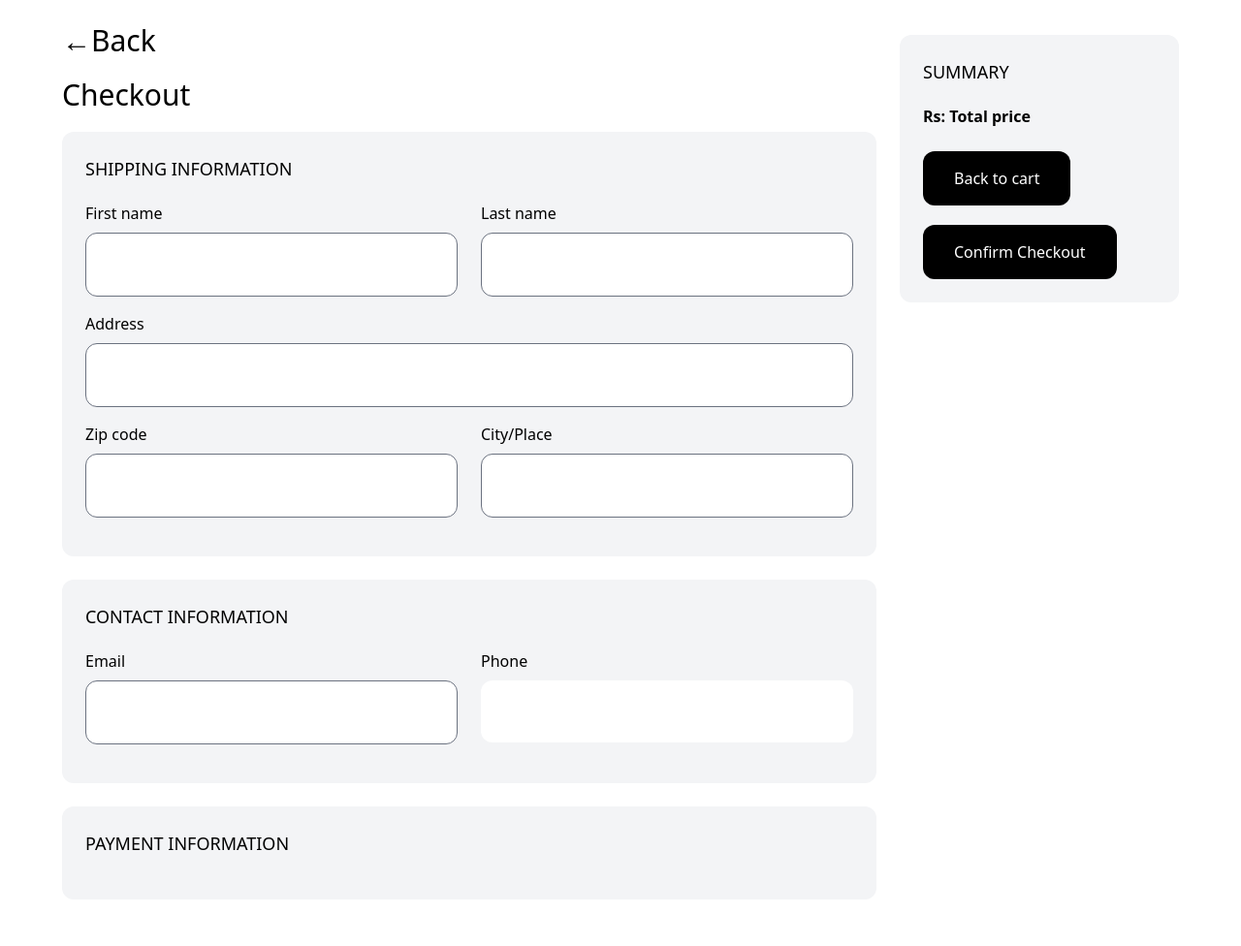
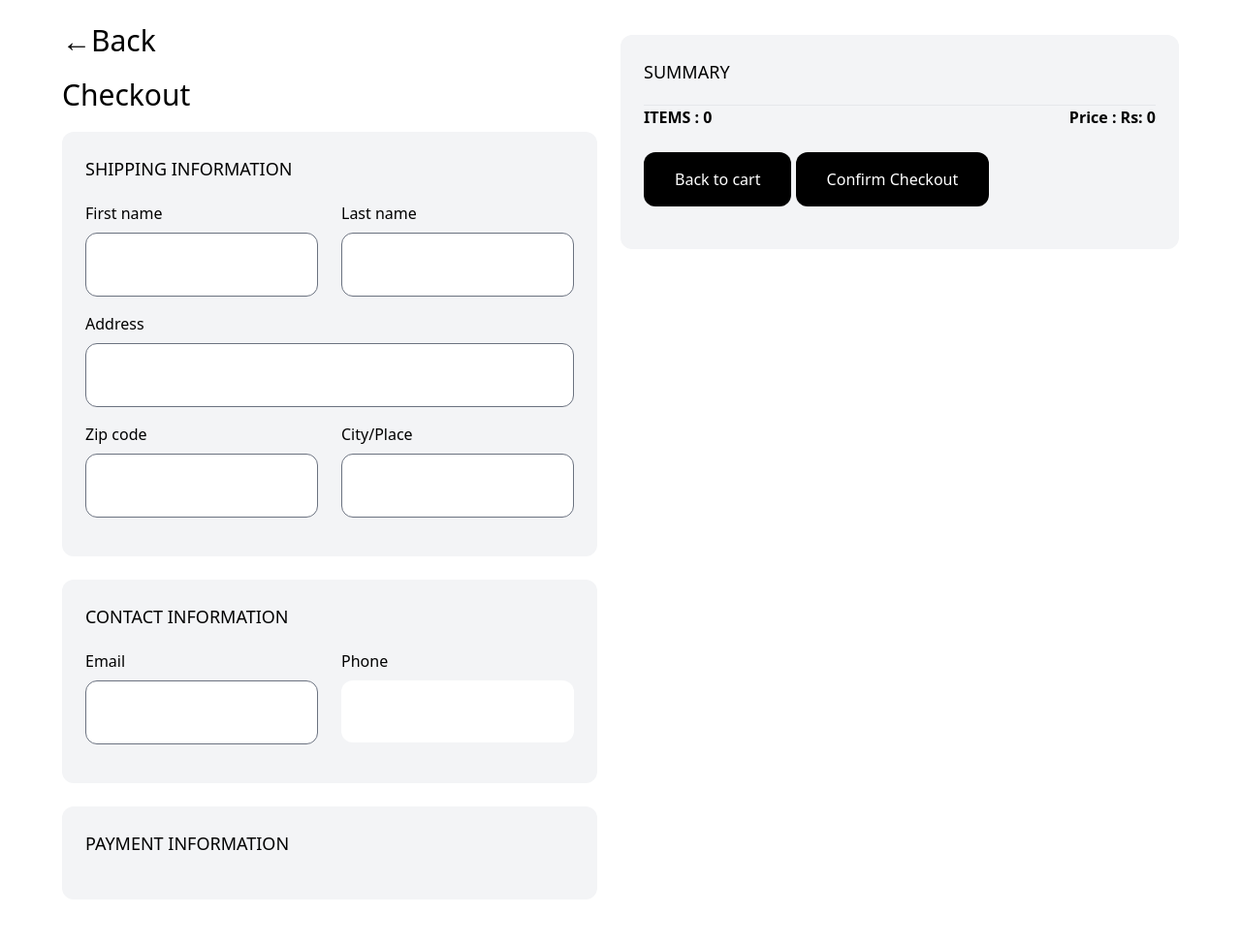
Before and after one commit to rovannoufer/market_place, a Django app: page /checkout/ in a window 1280 px wide. Shown: the part 77-1053 px from the top of the page at 97% size. Run offline with Django 5.2, Linux system fonts and the light colour scheme; style sheets or scripts are compiled from the project's sources; some libraries are stand-ins or nearby versions.

Commit message:
dynamic data

```diff
--- a/market/store/templates/store/check-out.html
+++ b/market/store/templates/store/check-out.html
@@ -4,7 +4,7 @@
 <form id="form">
 
 <div class="max-w-6xl mx-auto flex flex-wrap items-start py-6 px-6 xl:px-0">
-    <div class="products w-full lg:w-3/4 pr-6">
+    <div class="products w-full lg:w-2/4 pr-6">
         <a href="{% url 'cart' %}"> <h1 class="mb-5 text-3xl"> &#x2190;Back</h1> </a>
         <h1 class="mb-5 text-3xl">Checkout</h1>
         <div class="w-full md:pr-6 mb-6 p-6 bg-gray-100 rounded-xl">
@@ -60,11 +60,42 @@
         </div>
     </div>
 
-    <div class="summary w-full lg:w-1/4 p-6 bg-gray-100 rounded-xl mt-3 lg:ml-auto">
+    <div class="summary w-full lg:w-2/4 p-6 bg-gray-100 rounded-xl mt-3 lg:ml-auto">
         <h2 class="uppercase text-lg mb-5">Summary</h2>
 
+
+        {% for item in items %}
+   <div class="products w-full lg:w-3/4">
+
+    <a href="{% url 'store' %}" class="inline-block px-8 py-4 rounded-xl  text-black">
+        &#x2190;Continue shopping
+    </a>
+    <a href="#" class="w-1/4">
+        <img class="hover:shadow-lg rounded-xl" src="{{ item.product.image.url }}" width="100px"></img>
+    </a>
+
+    <div class="w-3/4 pl-6">
+        <div class="flex justify-between">
+            <a href="#" class="text-lg"> {{ item.product.name }} </a>
+
+            <span class="mb-6 pt-1 text-gray-400">Rs : {{ item.get_total }}</span>
+        </div>
+
+
+        <div class="quantity mt-6 flex items-center space-x-4 mb-3 ">
+            <a class="p-3 bg-gray-100">-</a> <span>{{ item.quantity }}</span><a class="p-3 bg-gray-100"  >+</a>
+        </div>
+
+        <hr>
+
+    </div>
+</div>
+
+   {% endfor %}
+   <hr>
         <div class="mb-6 flex justify-between">
-            <span class="font-semibold">Rs: Total price</span>
+            <span class="font-semibold">ITEMS : {{ order.get_cart_items }}</span>
+            <span class="font-semibold">Price : Rs: {{ order.get_cart_total }}</span>
         </div>
         <a href="{% url 'cart' %}"  class="inline-block px-8 py-4 mb-5 rounded-xl bg-black hover:bg-gray-700 text-white"> Back to cart </a>
 
--- a/market/store/views.py
+++ b/market/store/views.py
@@ -13,9 +13,24 @@ def store(request):
     return render(request, 'store/store.html', context)
 
 def cart(request):
-    context = {}
+    if request.user.is_authenticated:
+        customer = request.user.customer
+        order, created = Order.objects.get_or_create(customer=customer, complete=False)
+        items = order.orderitem_set.all()
+    else:
+        items = []
+        order = {'get_cart_total':0, 'get_cart_items':0}
+
+    context = {'items': items, 'order': order}
     return render(request, 'store/cart.html', context)
 
 def check_out(request):
-    context = {}
+    if request.user.is_authenticated:
+        customer = request.user.customer
+        order, created = Order.objects.get_or_create(customer=customer, complete=False)
+        items = order.orderitem_set.all()
+    else:
+        items = []
+        order = {'get_cart_total':0, 'get_cart_items':0}
+    context = {'items': items, 'order': order}
     return render(request, 'store/check-out.html', context)
```
Also changed, not shown: market/store/models.py (+18 -1 lines), market/store/templates/store/cart.html (+10 -5 lines), market/db.sqlite3.
